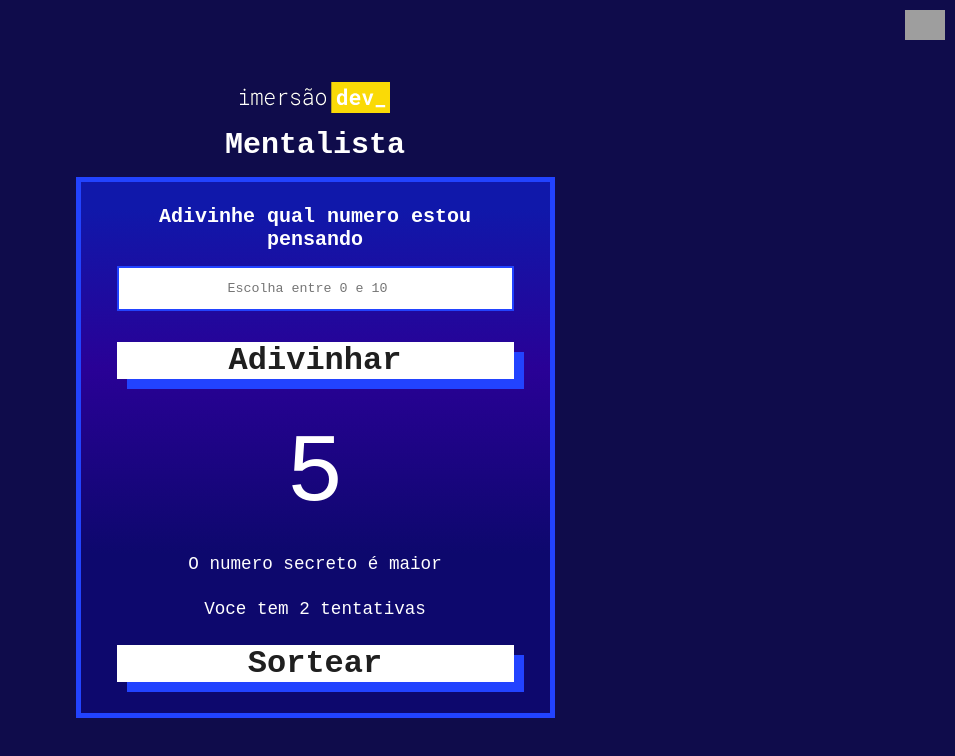
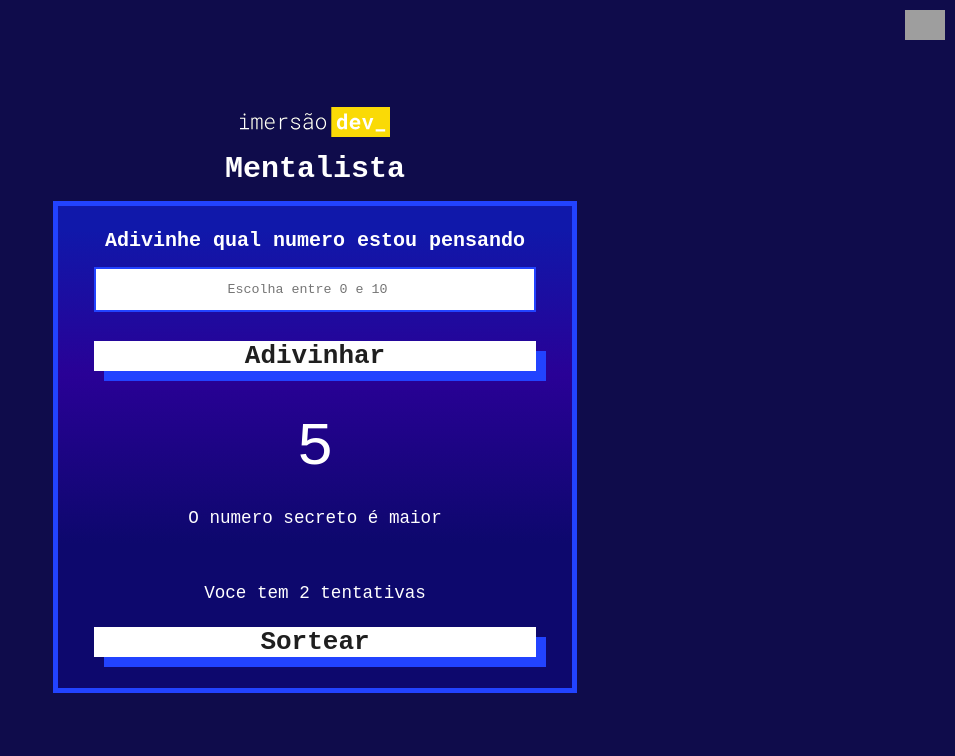
Before and after one commit to fernandoprestes/imersao-dev-alura, a plain HTML site: page 030-mentalista/index.html in a window 1280 px wide. Both pictures are taken after typing "5" into the empty fields and a click on the button "Adivinhar". Shown: the whole page, without its empty margins (325-1280 px from the left). Drawn offline with Linux system fonts and the light colour scheme; grey boxes are pictures that could not be loaded.

Commit message:
✨Add error mensage

```diff
--- a/030-mentalista/app.js
+++ b/030-mentalista/app.js
@@ -1,8 +1,11 @@
 let numeroSecreto = (Math.random() * 10).toFixed()
 let tentativas = 0
+let totalTentativas = 3
 
-const htmlResultado = document.querySelector('.form-message')
+const htmlMensagem = document.querySelector('.form-message')
+const htmlResult = document.querySelector('.main-result')
 const htmlAlert = document.querySelector('.form-alert')
+const htmlError = document.querySelector('.form-error')
 const btnAdivinhar = document.querySelector('#button-guess')
 const btnSortear = document.querySelector('#button-draw')
 
@@ -13,16 +16,21 @@ btnSortear.disabled = true
 
 btnAdivinhar.addEventListener('click', function (event) {
   event.preventDefault()
-  tentativas++
 
   let numeroDigitado = document.querySelector('.main-input').value
   document.querySelector('.main-input').value = ''
-  document.querySelector('.main-result').textContent = numeroDigitado
-
+  if (numeroDigitado > 10) {
+    htmlError.textContent = `Digite um numero entre 0 e 10!`
+    htmlError.style.background = '#ff0000'
+  } else {
+    tentativas++
+    htmlError.textContent = ''
+    htmlError.style.background = ''
+    htmlResult.textContent = numeroDigitado
+    adivinhar(numeroDigitado)
+  }
   //quantas tentativas tem
   // console.log('T: ' + tentativas)
-
-  adivinhar(numeroDigitado)
 })
 
 let txtMensagem = ''
@@ -32,10 +40,10 @@ function adivinhar(numeroDigitado) {
   if (tentativas < 3) {
     if (numeroDigitado > numeroSecreto) {
       txtMensagem = 'O numero secreto é menor'
-      txtAlert = 'Voce tem ' + (3 - tentativas) + ' tentativas'
+      txtAlert = 'Voce tem ' + (totalTentativas - tentativas) + ' tentativas'
     } else if (numeroDigitado < numeroSecreto) {
       txtMensagem = 'O numero secreto é maior'
-      txtAlert = 'Voce tem ' + (3 - tentativas) + ' tentativas'
+      txtAlert = 'Voce tem ' + (totalTentativas - tentativas) + ' tentativas'
     } else {
       txtMensagem = 'Voce acertou!'
       txtAlert = 'Sortear novo numero?'
@@ -61,7 +69,7 @@ function adivinhar(numeroDigitado) {
     btnDisable()
   }
 
-  htmlResultado.innerHTML = txtMensagem
+  htmlMensagem.innerHTML = txtMensagem
   htmlAlert.innerHTML = txtAlert
 }
 
--- a/030-mentalista/index.html
+++ b/030-mentalista/index.html
@@ -29,6 +29,7 @@
         <button class="main-button" id="button-guess">Adivinhar</button>
         <output class="main-result"> 0 </output>
         <label class="form-message" id="form-message"></label>
+        <label class="form-error" id="form-error"></label>
         <label class="form-alert" id="form-alert">Você tem 3 tentativas</label>
         <button class="main-button" id="button-draw">Sortear</button>
       </form>
--- a/030-mentalista/style.css
+++ b/030-mentalista/style.css
@@ -29,7 +29,7 @@ body {
   padding: 15px 36px;
   border: 5px solid #2243ff;
   color: #fff;
-  width: 479px;
+  width: 524px;
 }
 
 .page-title {
@@ -58,13 +58,13 @@ body {
 
 .main-button {
   width: 100%;
-  margin-top: 16px;
+  margin-top:14px;
   margin-bottom: 16px;
   background-color: #ffffff;
   border: none;
   font-family: inherit;
   color: #1f1f1f;
-  font-size: 32px;
+  font-size: 26px;
   font-weight: 700;
   box-shadow: 10px 10px 0 #2243ff;
   cursor: pointer;
@@ -77,7 +77,8 @@ body {
 }
 
 .form-message,
-.form-alert{
+.form-alert,
+.form-error{
   display: block;
   text-align: center;
   font-size: 1.1em;
@@ -90,10 +91,14 @@ body {
   height: 35px;
 }
 
+.form-error{
+  height: 20px;
+}
+
 .main-result{
   display: block;
   color: #fff;
-  font-size: 96px;
+  font-size: 62px;
   margin: 25px 0;
   text-align: center;
 }
```
